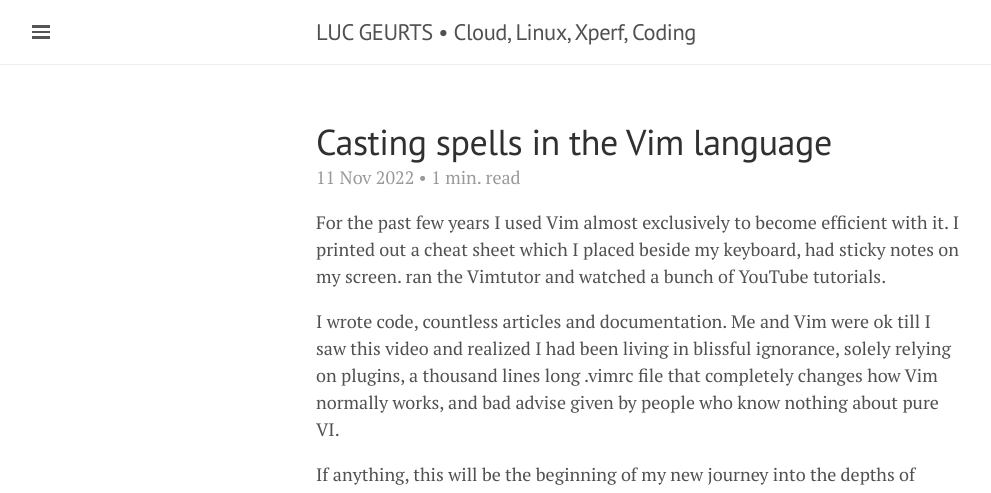
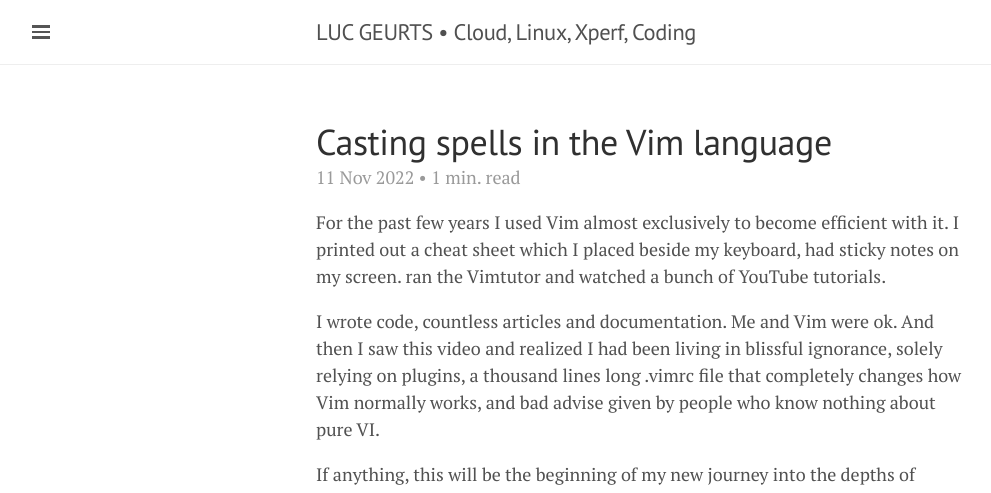
Before and after one commit to lgeurts/lgeurts.github.io, a Jekyll site: the page built from _posts/2022-11-11-mastering-the-vim-language.md, in a window 1280 px wide. Shown: the top 493 px of the page, without its empty margins (0-991 px from the left). Built offline with Jekyll 4.4.1, drawn with Linux system fonts in a browser that asks for light colours; nearby versions of some CDN libraries; comment, search, counter and statistics services are not loaded.

Commit message:
Update 2022-11-11-mastering-the-vim-language.md

```diff
--- a/_posts/2022-11-11-mastering-the-vim-language.md
+++ b/_posts/2022-11-11-mastering-the-vim-language.md
@@ -9,7 +9,7 @@
 
 For the past few years I used Vim almost exclusively to become efficient with it. I printed out a cheat sheet which I placed beside my keyboard, had sticky notes on my screen. ran the Vimtutor and watched a bunch of YouTube tutorials.
 
-I wrote code, countless articles and documentation. Me and Vim were ok till I saw this video and realized I had been living in blissful ignorance, solely relying on plugins, a thousand lines long .vimrc file that completely changes how Vim normally works, and bad advise given by people who know nothing about pure VI.
+I wrote code, countless articles and documentation. Me and Vim were ok. And then I saw this video and realized I had been living in blissful ignorance, solely relying on plugins, a thousand lines long .vimrc file that completely changes how Vim normally works, and bad advise given by people who know nothing about pure VI.
 
 If anything, this will be the beginning of my new journey into the depths of Vim’s grammar.
 
```
